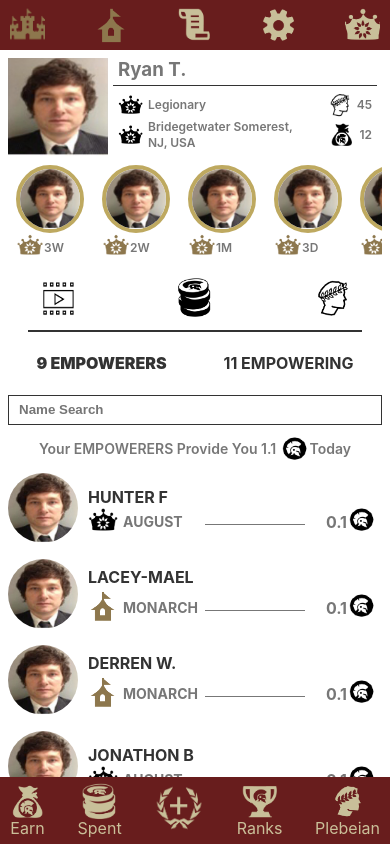
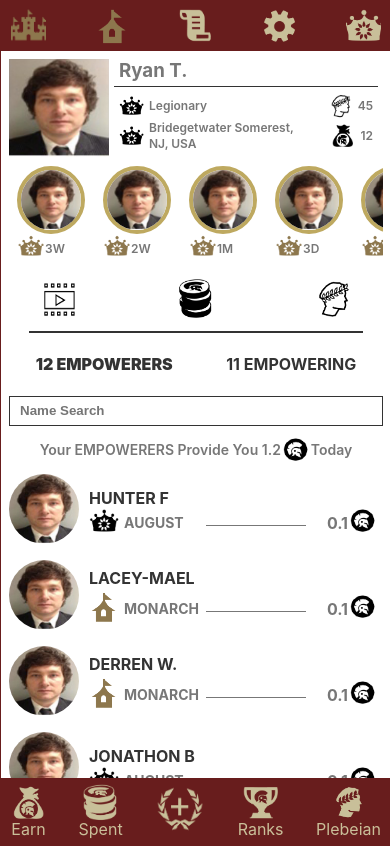
Before and after one commit to ckkempower/frontend, a React (Create React App) app: page / in a window 390 px wide. Built offline with nearby package versions, Linux system fonts and the light colour scheme.

Commit message:
Profile screen completed with responsiveness

```diff
--- a/src/App.css
+++ b/src/App.css
@@ -6,4 +6,21 @@
   margin: 0 auto;
   height: 100vh;
   overflow: hidden;
+  position: relative;
+  border: 1px solid #681d1d;
 }
+
+@media only screen and (min-width: 480px) {
+  .main_page {
+    overflow: inherit;
+    height: 100%;
+  }
+}
+@media only screen and (min-width: 767px) {
+  .main_page {
+    max-width: 775px;
+  }
+  body {
+    background: #eee;
+  }
+}
--- a/src/components/Footer/styles.scss
+++ b/src/components/Footer/styles.scss
@@ -1,5 +1,5 @@
 .footer {
-  position: fixed;
+  position: absolute;
   width: 100%;
   bottom: 0;
 
@@ -32,3 +32,9 @@
     }
   }
 }
+
+@media only screen and (min-width: 480px) {
+  .footer {
+    position: inherit;
+  }
+}
--- a/src/components/PlebeianComponents/StatusSection/index.jsx
+++ b/src/components/PlebeianComponents/StatusSection/index.jsx
@@ -3,7 +3,7 @@ const StatusSection = ({ statusArray }) => {
     <div className="status_section">
       <div className="statue_img">
         {statusArray.map((status, index) => (
-          <div className="img_text">
+          <div className="img_text" key={index}>
             <img
               src={require(`../../../assets/images/${status.image}`)}
               className="img_circle"
--- a/src/pages/Plebeian/data.js
+++ b/src/pages/Plebeian/data.js
@@ -4,46 +4,66 @@ export const profile = {
   title: "Legionary",
   address: "Bridegetwater Somerest, NJ, USA",
   earning: "45",
-    plebeianScore: "12"
-}
+  plebeianScore: "12",
+};
 
 export const statusArray = [
   {
     image: "profile-pic.png",
     text: "3W",
-        icon: "sovereigns-b.png"
+    icon: "sovereigns-b.png",
   },
   {
     image: "profile-pic.png",
     text: "2W",
-        icon: "sovereigns-b.png"
+    icon: "sovereigns-b.png",
   },
   {
     image: "profile-pic.png",
     text: "1M",
-        icon: "sovereigns-b.png"
+    icon: "sovereigns-b.png",
   },
   {
     image: "profile-pic.png",
     text: "3D",
-        icon: "sovereigns-b.png"
+    icon: "sovereigns-b.png",
   },
   {
     image: "profile-pic.png",
     text: "1M",
-        icon: "sovereigns-b.png"
+    icon: "sovereigns-b.png",
   },
   {
     image: "profile-pic.png",
     text: "2M",
-        icon: "ranks-b.png"
+    icon: "ranks-b.png",
   },
   {
     image: "profile-pic.png",
     text: "3W",
-        icon: "ranks-b.png"
+    icon: "ranks-b.png",
   },
-]
+  {
+    image: "profile-pic.png",
+    text: "2M",
+    icon: "ranks-b.png",
+  },
+  {
+    image: "profile-pic.png",
+    text: "3W",
+    icon: "ranks-b.png",
+  },
+  {
+    image: "profile-pic.png",
+    text: "2M",
+    icon: "ranks-b.png",
+  },
+  {
+    image: "profile-pic.png",
+    text: "3W",
+    icon: "ranks-b.png",
+  },
+];
 
 export const empowerers = [
   {
@@ -51,62 +71,162 @@ export const empowerers = [
     name: "HUNTER F",
     title: "AUGUST",
     titleIcon: "sovereigns-a.png",
-        rating: "0.1"
+    rating: "0.1",
   },
   {
     image: "profile-pic.png",
     name: "LACEY-MAEL",
     title: "MONARCH",
     titleIcon: "interest-group-b.png",
-        rating: "0.1"
+    rating: "0.1",
   },
   {
     image: "profile-pic.png",
     name: "DERREN W.",
     title: "MONARCH",
     titleIcon: "interest-group-b.png",
-        rating: "0.1"
+    rating: "0.1",
   },
   {
     image: "profile-pic.png",
     name: "JONATHON B",
     title: "AUGUST",
     titleIcon: "sovereigns-a.png",
-        rating: "0.1"
+    rating: "0.1",
   },
   {
     image: "profile-pic.png",
     name: "AIYLA G",
     title: "AUGUST",
     titleIcon: "sovereigns-a.png",
-        rating: "0.1"
+    rating: "0.1",
   },
   {
     image: "profile-pic.png",
     name: "HUNTER F",
     title: "AUGUST",
     titleIcon: "sovereigns-a.png",
-        rating: "0.1"
+    rating: "0.1",
   },
   {
     image: "profile-pic.png",
     name: "HUNTER F",
     title: "AUGUST",
     titleIcon: "sovereigns-a.png",
-        rating: "0.1"
+    rating: "0.1",
   },
   {
     image: "profile-pic.png",
     name: "HUNTER F",
     title: "AUGUST",
     titleIcon: "sovereigns-a.png",
-        rating: "0.1"
+    rating: "0.1",
   },
   {
     image: "profile-pic.png",
     name: "HUNTER F",
     title: "AUGUST",
     titleIcon: "sovereigns-a.png",
-        rating: "0.1"
+    rating: "0.1",
+  },
+  {
+    image: "profile-pic.png",
+    name: "HUNTER F",
+    title: "AUGUST",
+    titleIcon: "sovereigns-a.png",
+    rating: "0.1",
+  },
+  {
+    image: "profile-pic.png",
+    name: "HUNTER F",
+    title: "AUGUST",
+    titleIcon: "sovereigns-a.png",
+    rating: "0.1",
+  },
+  {
+    image: "profile-pic.png",
+    name: "HUNTER F",
+    title: "AUGUST",
+    titleIcon: "sovereigns-a.png",
+    rating: "0.1",
   },
 ];
+export const empowering = [
+  {
+    image: "profile-pic.png",
+    name: "HUNTER F",
+    title: "AUGUST",
+    titleIcon: "sovereigns-a.png",
+    rating: "0.1",
+  },
+  {
+    image: "profile-pic.png",
+    name: "HUNTER F",
+    title: "AUGUST",
+    titleIcon: "sovereigns-a.png",
+    rating: "0.1",
+  },
+  {
+    image: "profile-pic.png",
+    name: "HUNTER F",
+    title: "AUGUST",
+    titleIcon: "sovereigns-a.png",
+    rating: "0.1",
+  },
+  {
+    image: "profile-pic.png",
+    name: "LACEY-MAEL",
+    title: "MONARCH",
+    titleIcon: "interest-group-b.png",
+    rating: "0.1",
+  },
+  {
+    image: "profile-pic.png",
+    name: "DERREN W.",
+    title: "MONARCH",
+    titleIcon: "interest-group-b.png",
+    rating: "0.1",
+  },
+  {
+    image: "profile-pic.png",
+    name: "JONATHON B",
+    title: "AUGUST",
+    titleIcon: "sovereigns-a.png",
+    rating: "0.1",
+  },
+  {
+    image: "profile-pic.png",
+    name: "AIYLA G",
+    title: "AUGUST",
+    titleIcon: "sovereigns-a.png",
+    rating: "0.1",
+  },
+  {
+    image: "profile-pic.png",
+    name: "HUNTER F",
+    title: "AUGUST",
+    titleIcon: "sovereigns-a.png",
+    rating: "0.1",
+  },
+  {
+    image: "profile-pic.png",
+    name: "HUNTER F",
+    title: "AUGUST",
+    titleIcon: "sovereigns-a.png",
+    rating: "0.1",
+  },
+  {
+    image: "profile-pic.png",
+    name: "HUNTER F",
+    title: "AUGUST",
+    titleIcon: "sovereigns-a.png",
+    rating: "0.1",
+  },
+  {
+    image: "profile-pic.png",
+    name: "HUNTER F",
+    title: "AUGUST",
+    titleIcon: "sovereigns-a.png",
+    rating: "0.1",
+  },
+];
--- a/src/pages/Plebeian/index.jsx
+++ b/src/pages/Plebeian/index.jsx
@@ -2,7 +2,7 @@
 import "./styles.scss";
 
 // data
-import { profile, statusArray, empowerers } from "./data";
+import { profile, statusArray, empowerers, empowering } from "./data";
 
 // images
 import PowerCoin from "../../assets/icons/power-coin.png";
@@ -12,8 +12,14 @@ import profileG from "../../assets/icons/profile-f.png";
 import ProfileSection from "../../components/PlebeianComponents/ProfileSection";
 import StatusSection from "../../components/PlebeianComponents/StatusSection";
 import EmpowerList from "../../components/PlebeianComponents/EmpowerList";
+import { useState } from "react";
 
 const Plebeian = () => {
+  const [showEmpowerersTab, setShowEmpowerersTab] = useState(true);
+
+  const showEmpowerers = () => setShowEmpowerersTab(true);
+  const showEmpowering = () => setShowEmpowerersTab(false);
+
   return (
     <div className="plebeain_page">
       <ProfileSection profile={profile} />
@@ -27,22 +33,45 @@ const Plebeian = () => {
       </div>
       <div className="empowers">
         <div className="empowers_text">
-          <h4>
-            <strong>{empowerers.length} EMPOWERERS</strong>
+          <h4
+            onClick={showEmpowerers}
+            style={{ fontWeight: showEmpowerersTab ? "900" : "700" }}
+          >
+            {empowerers.length} EMPOWERERS
           </h4>
-          <h4>11 EMPOWERING</h4>
+          <h4
+            onClick={showEmpowering}
+            style={{ fontWeight: showEmpowerersTab ? "700" : "900" }}
+          >
+            {empowering.length} EMPOWERING
+          </h4>
         </div>
       </div>
       <div className="searchs">
         <input type="text" placeholder="Name Search" />
       </div>
       <p className="power_p">
-        Your EMPOWERERS Provide You 1.1{" "}
-        <img src={PowerCoin} alt="" className="power-icon" />
-        Today
+        {showEmpowerersTab ? (
+          <>
+            Your EMPOWERERS Provide You{" "}
+            {parseFloat(empowerers.length * 0.1).toFixed(1)}
+            <img src={PowerCoin} alt="" className="power-icon" />
+            Today
+          </>
+        ) : (
+          <>
+            You are providing your empowerers with a sum of{" "}
+            {empowering.length * 0.1}
+            <img src={PowerCoin} alt="" className="power-icon" /> daily
+          </>
+        )}
       </p>
 
-      <EmpowerList empowerers={empowerers} />
+      {showEmpowerersTab ? (
+        <EmpowerList empowerers={empowerers} />
+      ) : (
+        <EmpowerList empowerers={empowering} />
+      )}
     </div>
   );
 };
--- a/src/pages/Plebeian/styles.scss
+++ b/src/pages/Plebeian/styles.scss
@@ -92,6 +92,7 @@
       img {
         width: 100%;
         max-width: 40px;
+        cursor: pointer;
       }
     }
   }
@@ -101,6 +102,7 @@
     padding: 0px 0;
     h4 {
       color: #333;
+      cursor: pointer;
       strong {
         font-weight: 900;
       }
@@ -288,3 +290,18 @@
   position: relative;
   top: 7px;
 }
+
+@media only screen and (min-width: 480px) {
+  .plebeain_page .empower_mains {
+    height: 100%;
+  }
+  .plebeain_page {
+    height: 100%;
+    min-height: 100%;
+    max-height: 100%;
+    overflow: auto;
+  }
+  .plebeain_page .profile_section .pro_content {
+    width: 100%;
+  }
+}
--- a/src/routes/index.jsx
+++ b/src/routes/index.jsx
@@ -12,7 +12,7 @@ import Spent from "../pages/Spent";
 const AppRoutes = () => {
   return (
     <Routes>
-      <Route path="/" element={<Layout />} >
+      <Route path="/" element={<Layout />}>
         <Route path="earn" element={<Earn />} />
         <Route path="ranks" element={<Ranks />} />
         <Route path="spent" element={<Spent />} />
```
Lines whose indentation alone changed are shown as unchanged.
